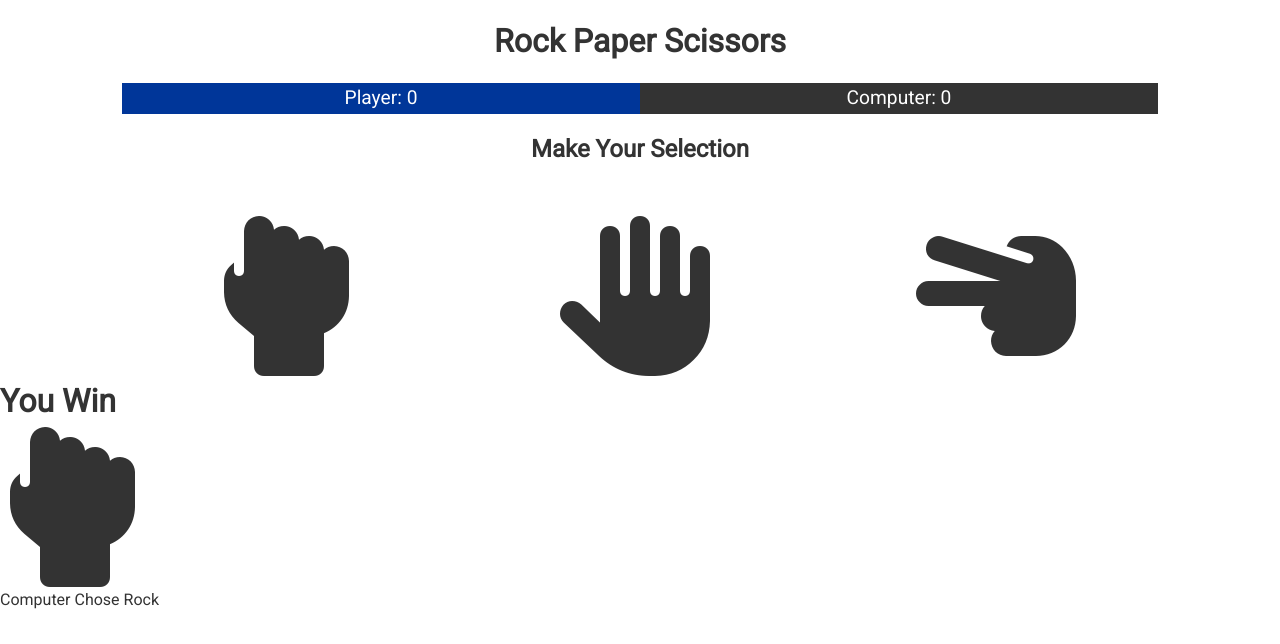
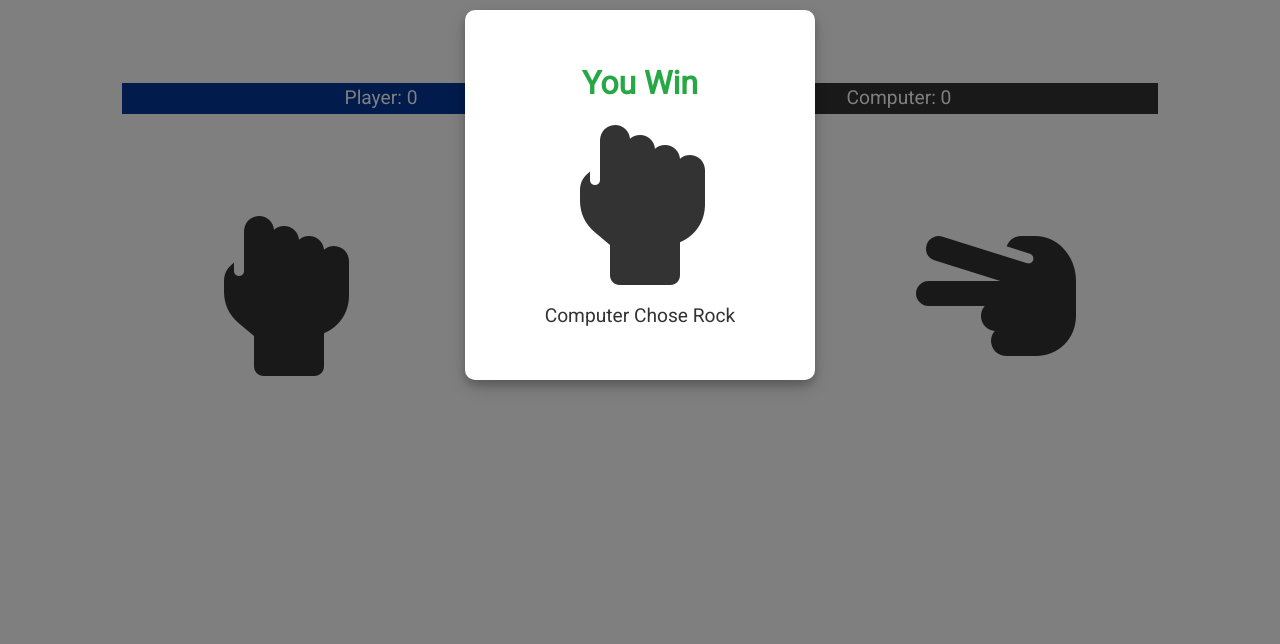
Before and after one commit to gasparpeter/Rock-Paper-Scissors-Game, a plain HTML site: page index.html in a window 1280 px wide. Drawn offline with Linux system fonts and the light colour scheme.

Commit message:
- modal.css

```diff
--- a/index.html
+++ b/index.html
@@ -7,6 +7,7 @@
     <meta http-equiv="X-UA-Compatible" content="ie=edge">
     <script src="https://kit.fontawesome.com/cc8029534e.js"></script>
     <link rel="stylesheet" href="style.css">
+    <link rel="stylesheet" href="modal.css">
     <title>Rock-Paper-Scissors-Game</title>
 </head>
 
@@ -35,7 +36,7 @@
 
 <div class="modal">
     <div id="result" class="modal-content">
-        <h1>You Win</h1>
+        <h1 class="text-win">You Win</h1>
         <i class="fas fa-hand-rock fa-10x"></i>
         <p>Computer Chose Rock</p>
     </div>
--- /dev/null
+++ b/modal.css
@@ -0,0 +1,47 @@
+:root {
+    --modal-duration: 1s;
+}
+
+.modal {
+    /*display: none;*/
+    position: fixed;
+    z-index: 1;
+    left: 0;
+    top: 0;
+    height: 100%;
+    width: 100%;
+    overflow: auto;
+    background: rgba(0,0,0,0.5);
+}
+
+.modal-content {
+    background: #fff;
+    text-align: center;
+    margin: 10px auto;
+    width: 350px;
+    border-radius: 10px;
+    padding: 3rem;
+    box-shadow: 0 5px 8px 0 rgba(0,0,0,0.2), 0 7px 20px 0 rgba(0,0,0,0.17);
+    animation-name: modalopen;
+    animation-duration: var(--modal-duration);
+
+}
+
+.modal-content h1 {
+    margin-bottom: 1rem;
+}
+
+.modal-content p {
+    font-size: 1.2rem;
+    margin-top: 1rem;
+}
+
+@keyframes modalopen {
+    from {
+         opacity: 0;
+    }
+
+    to {
+        opacity: 1;
+    }
+}
--- a/style.css
+++ b/style.css
@@ -8,7 +8,6 @@
     --light-color: #f4f4f4;
     --lose-color: #dc3545;
     --win-color: #28a745;
-    --modal-duration: 1s;
 }
 
 *{
@@ -88,6 +87,14 @@ body {
     color: var(--primary-color);
 }
 
+.text-win {
+    color: var(--win-color);
+}
+
+.text-lose {
+    color: var(--lose-color);
+}
+
 @media (max-width: 700px) {
     .choice {
         font-size: 110px;
```
